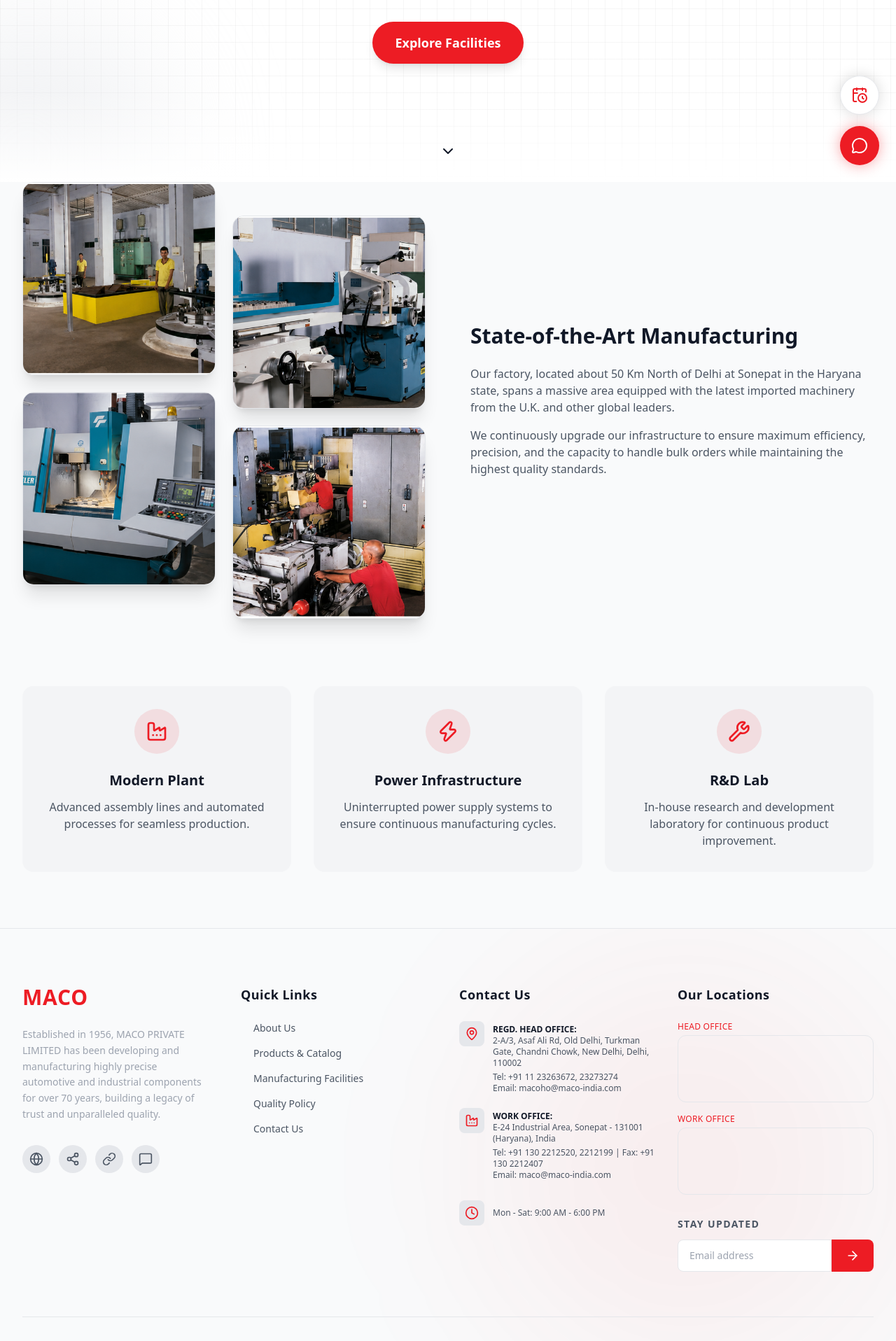
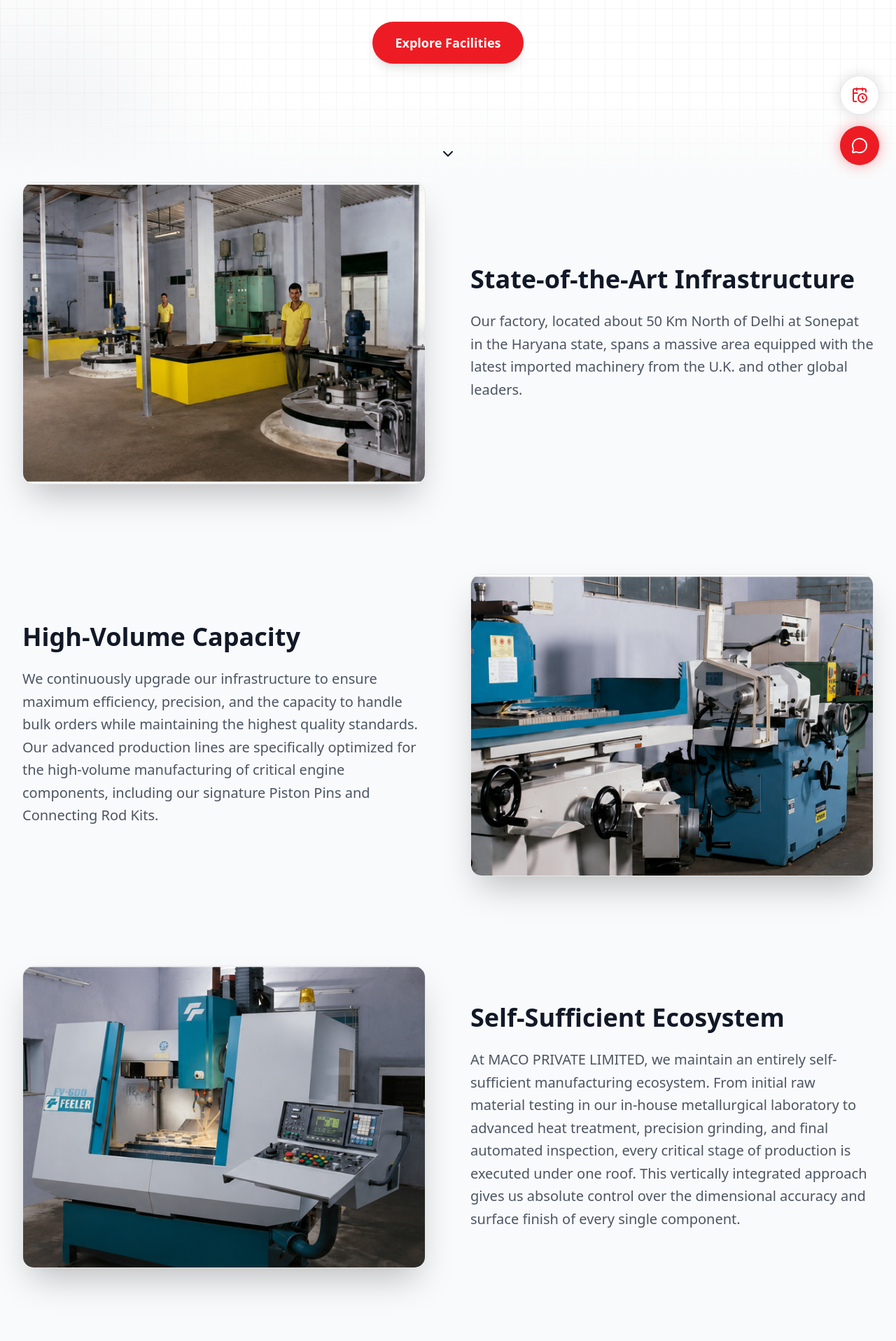
Before and after one commit to HimanshuxSaini/maco-india, a React (Vite) app in the folder client/: page /facilities in a window 1280 px wide. Shown: the part 540-2456 px from the top of the page at 70% size. Built offline with nearby package versions, Linux system fonts and the light colour scheme; grey boxes are pictures that could not be loaded.

Commit message:
feat: add About and Facilities pages to provide company overview and manufacturing capabilities

```diff
--- a/client/src/pages/About.jsx
+++ b/client/src/pages/About.jsx
@@ -45,6 +45,7 @@ const About = () => {
 
         {/* Fade out to next section */}
         <div className="absolute bottom-0 left-0 right-0 h-32 bg-gradient-to-t from-white to-transparent pointer-events-none z-10"></div>
+
         <div className="max-w-5xl mx-auto px-4 sm:px-6 lg:px-8 relative z-10 text-center">
 
           <motion.div
--- a/client/src/pages/Facilities.jsx
+++ b/client/src/pages/Facilities.jsx
@@ -5,7 +5,7 @@ import { Link } from 'react-router-dom';
 
 const Facilities = () => {
  return (
- <div className="pb-20">
+ <div className="pb-20 bg-gray-50 min-h-screen">
  {/* Hero Section */}
  <section className="relative pt-32 pb-20 lg:pt-40 lg:pb-32 bg-white overflow-hidden flex flex-col justify-center min-h-screen">
  {/* Subtle grid pattern background */}
@@ -16,7 +16,7 @@ const Facilities = () => {
  <div className="absolute bottom-0 left-0 -ml-40 -mb-40 w-[400px] h-[400px] rounded-full bg-gray-200/50 blur-[80px]"></div>
 
  {/* Fade out to next section */}
- <div className="absolute bottom-0 left-0 right-0 h-32 bg-gradient-to-t from-white to-transparent pointer-events-none z-10"></div>
+ <div className="absolute bottom-0 left-0 right-0 h-32 bg-gradient-to-t from-gray-50 to-transparent pointer-events-none z-10"></div>
 
  <div className="max-w-5xl mx-auto px-4 sm:px-6 lg:px-8 relative z-10 text-center">
  <motion.div
@@ -80,40 +80,62 @@ const Facilities = () => {
 
  <div className="max-w-7xl mx-auto px-4 sm:px-6 lg:px-8">
 
- <div className="grid grid-cols-1 lg:grid-cols-2 gap-16 items-center mb-24">
- <motion.div
- initial={{ opacity: 0, x: -30 }}
- animate={{ opacity: 1, x: 0 }}
- className="relative"
- >
- <div className="grid grid-cols-2 gap-4 lg:gap-6">
- <div className="aspect-square rounded-2xl overflow-hidden shadow-xl border border-gray-200">
- <img src="/factory_floor_3.png" alt="Factory Floor" className="w-full h-full object-cover hover:scale-110 transition-transform duration-700" />
- </div>
- <div className="aspect-square rounded-2xl overflow-hidden shadow-xl border border-gray-200 mt-8 lg:mt-12">
- <img src="/industrial_machine_1.png" alt="Industrial Machine" className="w-full h-full object-cover hover:scale-110 transition-transform duration-700" />
- </div>
- <div className="aspect-square rounded-2xl overflow-hidden shadow-xl border border-gray-200 -mt-8 lg:-mt-12">
- <img src="/industrial_machine_2.png" alt="Industrial Machine" className="w-full h-full object-cover hover:scale-110 transition-transform duration-700" />
- </div>
- <div className="aspect-square rounded-2xl overflow-hidden shadow-xl border border-gray-200">
- <img src="/factory_machine_4.png" alt="Factory Machine" className="w-full h-full object-cover hover:scale-110 transition-transform duration-700" />
- </div>
+ {/* Row 1 */}
+ <div className="grid grid-cols-1 lg:grid-cols-2 gap-16 items-center mb-32">
+ <motion.div initial={{ opacity: 0, x: -30 }} whileInView={{ opacity: 1, x: 0 }} viewport={{ once: true, margin: "-100px" }} transition={{ duration: 0.6 }}>
+ <div className="aspect-[4/3] w-full rounded-2xl overflow-hidden shadow-2xl border border-gray-200">
+ <img src="/factory_floor_3.png" alt="Factory Floor" className="w-full h-full object-cover hover:scale-105 transition-transform duration-700" />
  </div>
  </motion.div>
-
- <motion.div
- initial={{ opacity: 0, x: 30 }}
- animate={{ opacity: 1, x: 0 }}
- >
- <h2 className="text-3xl font-bold text-gray-900 mb-6">State-of-the-Art Manufacturing</h2>
- <div className="prose prose-lg text-gray-600 ">
- <p className="mb-4">
+ <motion.div initial={{ opacity: 0, x: 30 }} whileInView={{ opacity: 1, x: 0 }} viewport={{ once: true, margin: "-100px" }} transition={{ duration: 0.6 }}>
+ <h2 className="text-4xl font-bold text-gray-900 mb-6">State-of-the-Art Infrastructure</h2>
+ <p className="text-xl leading-relaxed text-gray-600">
  Our factory, located about 50 Km North of Delhi at Sonepat in the Haryana state, spans a massive area equipped with the latest imported machinery from the U.K. and other global leaders.
  </p>
- <p>
- We continuously upgrade our infrastructure to ensure maximum efficiency, precision, and the capacity to handle bulk orders while maintaining the highest quality standards.
+ </motion.div>
+ </div>
+
+ {/* Row 2 (Reversed) */}
+ <div className="grid grid-cols-1 lg:grid-cols-2 gap-16 items-center mb-32">
+ <motion.div initial={{ opacity: 0, x: -30 }} whileInView={{ opacity: 1, x: 0 }} viewport={{ once: true, margin: "-100px" }} transition={{ duration: 0.6 }} className="order-2 lg:order-1">
+ <h2 className="text-4xl font-bold text-gray-900 mb-6">High-Volume Capacity</h2>
+ <p className="text-xl leading-relaxed text-gray-600">
+ We continuously upgrade our infrastructure to ensure maximum efficiency, precision, and the capacity to handle bulk orders while maintaining the highest quality standards. Our advanced production lines are specifically optimized for the high-volume manufacturing of critical engine components, including our signature Piston Pins and Connecting Rod Kits.
  </p>
+ </motion.div>
+ <motion.div initial={{ opacity: 0, x: 30 }} whileInView={{ opacity: 1, x: 0 }} viewport={{ once: true, margin: "-100px" }} transition={{ duration: 0.6 }} className="order-1 lg:order-2">
+ <div className="aspect-[4/3] w-full rounded-2xl overflow-hidden shadow-2xl border border-gray-200">
+ <img src="/industrial_machine_1.png" alt="Industrial Machine" className="w-full h-full object-cover hover:scale-105 transition-transform duration-700" />
+ </div>
+ </motion.div>
+ </div>
+
+ {/* Row 3 */}
+ <div className="grid grid-cols-1 lg:grid-cols-2 gap-16 items-center mb-32">
+ <motion.div initial={{ opacity: 0, x: -30 }} whileInView={{ opacity: 1, x: 0 }} viewport={{ once: true, margin: "-100px" }} transition={{ duration: 0.6 }}>
+ <div className="aspect-[4/3] w-full rounded-2xl overflow-hidden shadow-2xl border border-gray-200">
+ <img src="/industrial_machine_2.png" alt="Industrial Machine" className="w-full h-full object-cover hover:scale-105 transition-transform duration-700" />
+ </div>
+ </motion.div>
+ <motion.div initial={{ opacity: 0, x: 30 }} whileInView={{ opacity: 1, x: 0 }} viewport={{ once: true, margin: "-100px" }} transition={{ duration: 0.6 }}>
+ <h2 className="text-4xl font-bold text-gray-900 mb-6">Self-Sufficient Ecosystem</h2>
+ <p className="text-xl leading-relaxed text-gray-600">
+ At MACO PRIVATE LIMITED, we maintain an entirely self-sufficient manufacturing ecosystem. From initial raw material testing in our in-house metallurgical laboratory to advanced heat treatment, precision grinding, and final automated inspection, every critical stage of production is executed under one roof. This vertically integrated approach gives us absolute control over the dimensional accuracy and surface finish of every single component.
+ </p>
+ </motion.div>
+ </div>
+
+ {/* Row 4 (Reversed) */}
+ <div className="grid grid-cols-1 lg:grid-cols-2 gap-16 items-center mb-32">
+ <motion.div initial={{ opacity: 0, x: -30 }} whileInView={{ opacity: 1, x: 0 }} viewport={{ once: true, margin: "-100px" }} transition={{ duration: 0.6 }} className="order-2 lg:order-1">
+ <h2 className="text-4xl font-bold text-gray-900 mb-6">Engineered for the Future</h2>
+ <p className="text-xl leading-relaxed text-gray-600">
+ Our facility is not just built for today's demands, but engineered for the future of the automotive industry. With strict adherence to global ISO certification standards and a dedicated team constantly refining our CNC machining processes, our Sonepat plant stands as a testament to our legacy of engineering excellence and our commitment to powering vehicles worldwide.
+ </p>
+ </motion.div>
+ <motion.div initial={{ opacity: 0, x: 30 }} whileInView={{ opacity: 1, x: 0 }} viewport={{ once: true, margin: "-100px" }} transition={{ duration: 0.6 }} className="order-1 lg:order-2">
+ <div className="aspect-[4/3] w-full rounded-2xl overflow-hidden shadow-2xl border border-gray-200">
+ <img src="/factory_machine_4.png" alt="Factory Machine" className="w-full h-full object-cover hover:scale-105 transition-transform duration-700" />
  </div>
  </motion.div>
  </div>
```
